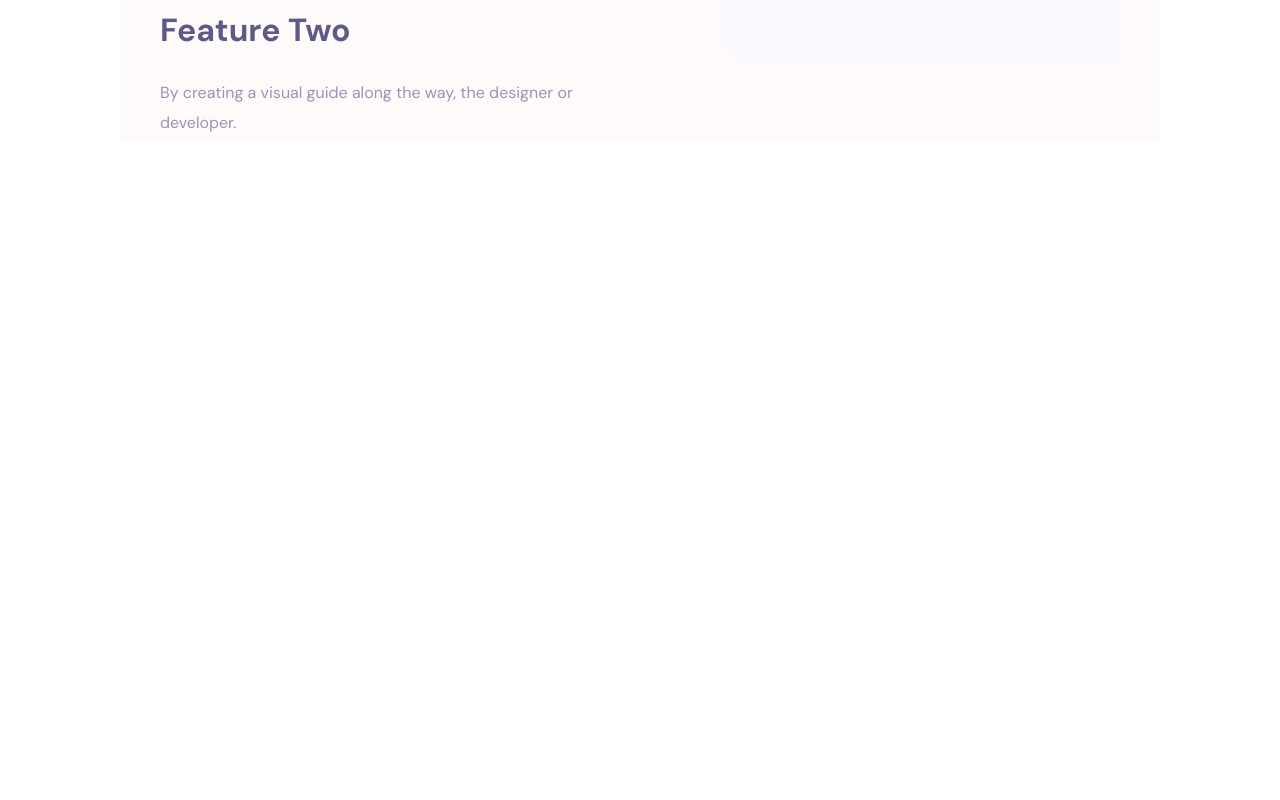
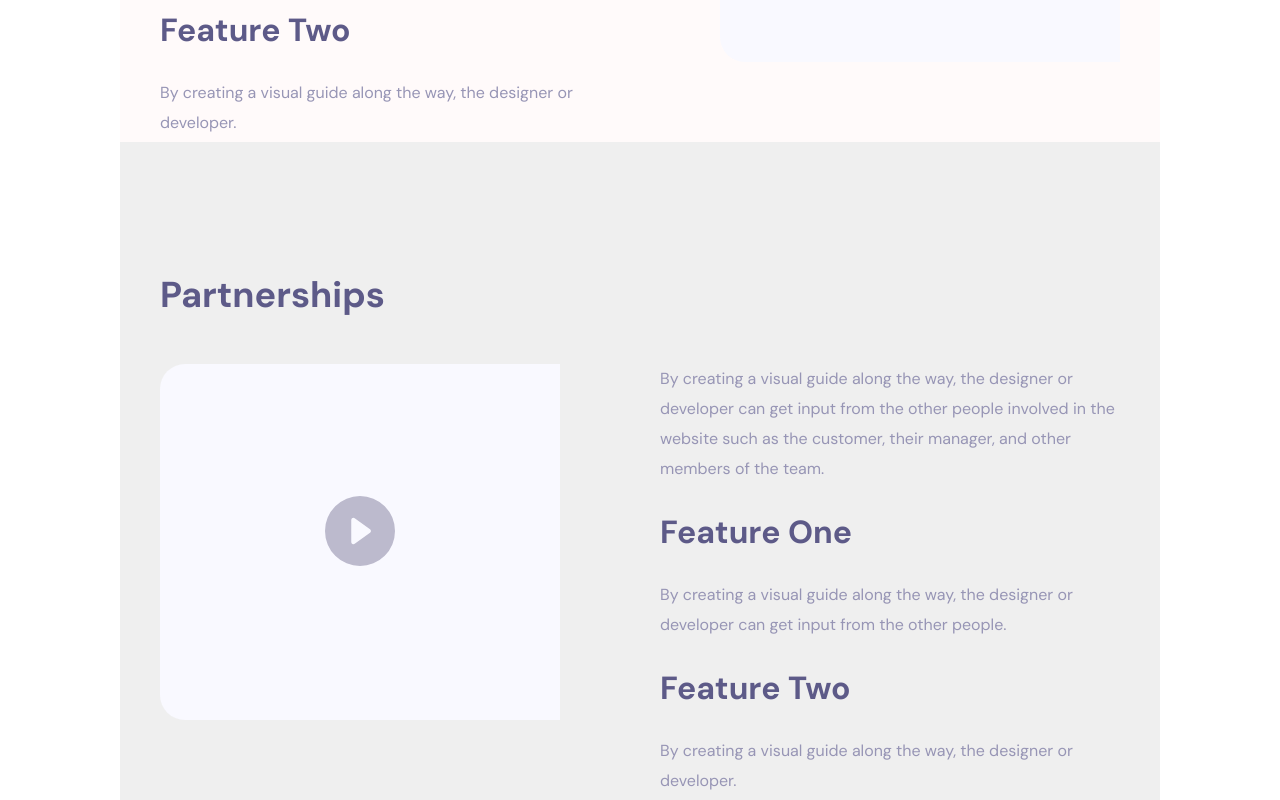
Before and after one commit to BrenoFischer/Closer, a React (Create React App) app: page / in a window 1280 px wide. Shown: the part 1874-2674 px from the top of the page. Before the commit the page ends 2016 px from the top, so only its background shows below. Built offline with nearby package versions, Linux system fonts and the light colour scheme.

Commit message:
add partnerships section on Home

```diff
--- a/src/routes/home/home.component.jsx
+++ b/src/routes/home/home.component.jsx
@@ -64,12 +64,35 @@ const Home = () => {
         );
     }
 
+    const HomePartnershipsSection = () => {
+        return(
+            <section className='home-section partsnerships-section'>
+                <h2 className='home-section__title'>Partnerships</h2>
+                <div className='home-section__wrapper'>
+                    <div className='home-section__img-container'>
+                        <div className='home-section__icon-box'>
+                            <BsFillPlayCircleFill />
+                        </div>
+                    </div>
+                    <div className='home-section__text-container'>
+                        <p>By creating a visual guide along the way, the designer or developer can get input from the other people involved in the website such as the customer, their manager, and other members of the team. </p>
+                        <h3>Feature One</h3>
+                        <p>By creating a visual guide along the way, the designer or developer can get input from the other people.</p>
+                        <h3>Feature Two</h3>
+                        <p>By creating a visual guide along the way, the designer or developer.</p>
+                    </div>
+                </div>
+            </section>
+        );
+    }
+
     return(
         <>
             <HomeHeader />
             <main>
                 <HomeEnterpriseSection />
                 <HomeCorporateSection />
+                <HomePartnershipsSection />
             </main>
         </>
     );
--- a/src/routes/home/home.styles.scss
+++ b/src/routes/home/home.styles.scss
@@ -43,6 +43,7 @@
 
 //Global Styles for Home Sections
 .home-section {
+    background-color: $lightGray;
     height: 65.8rem;
     padding: 13rem 4rem;
 
@@ -103,9 +104,9 @@
 }
 
 //Styles for Home Enterprise Section
-.enterprise-section {
-    background-color: $lightGray;
-}
+// .enterprise-section {
+//     background-color: $lightGray;
+// }
 
 
 //Corporate Section Styles
@@ -120,3 +121,9 @@
 .invert-text {
     margin-right: 10rem;
 }
+
+
+//Styles for Home Partnerships Section
+// .partnerships-section {
+//     background-color: $lightGray;
+// }
```
